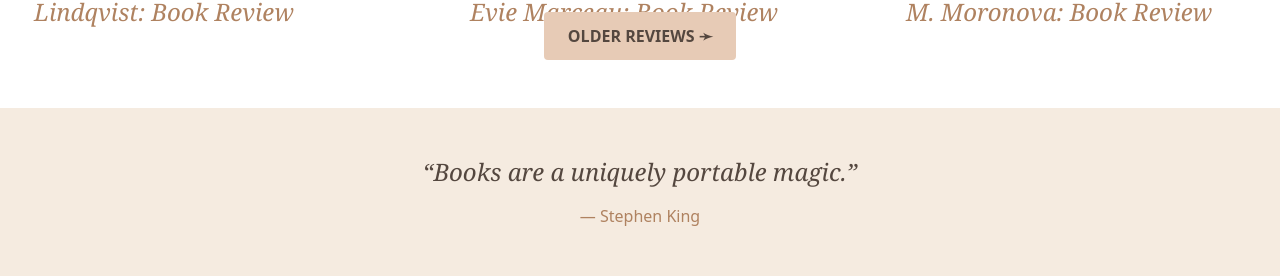
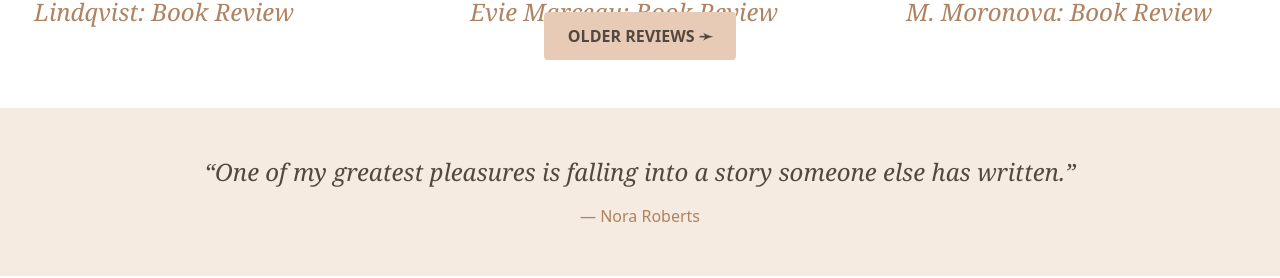
Before and after one commit to liviadfsilva/BookReviewBlogFront, a React (Vite) app: page / in a window 1280 px wide. Shown: the part 1082-1360 px from the top of the page. Built offline with nearby package versions, Linux system fonts and the light colour scheme.

Commit message:
change book quote in QuoteSection.jsx

```diff
--- a/src/components/QuoteSection.jsx
+++ b/src/components/QuoteSection.jsx
@@ -5,9 +5,9 @@ export default function QuoteSection() {
     <section className="bg-[#f5ebe0] w-full py-12 px-6 my-12">
       <div className="max-w-4xl mx-auto text-center">
         <blockquote className="text-2xl italic text-[#54473F] font-serif">
-          “Books are a uniquely portable magic.”
+          “One of my greatest pleasures is falling into a story someone else has written.”
         </blockquote>
-        <p className="mt-4 text-[#AF8260] font-medium">— Stephen King</p>
+        <p className="mt-4 text-[#AF8260] font-medium">— Nora Roberts</p>
       </div>
     </section>
   );
```
